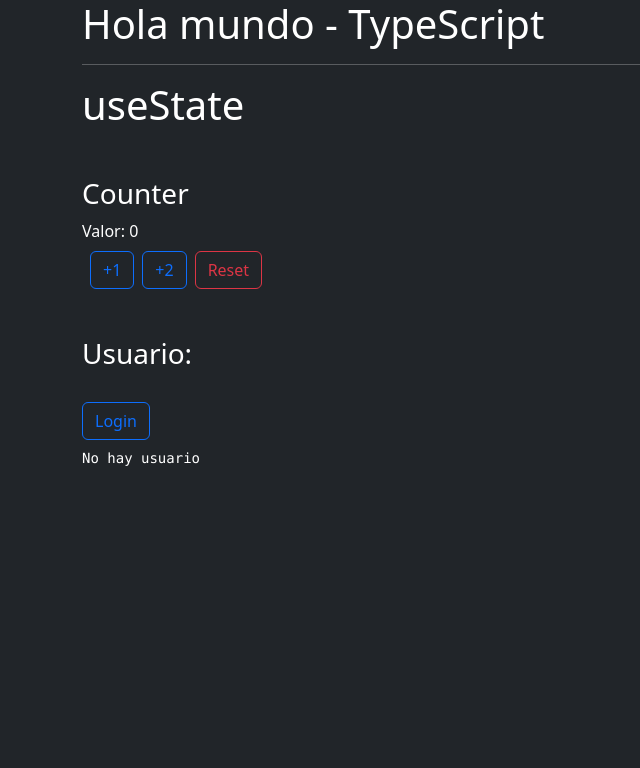
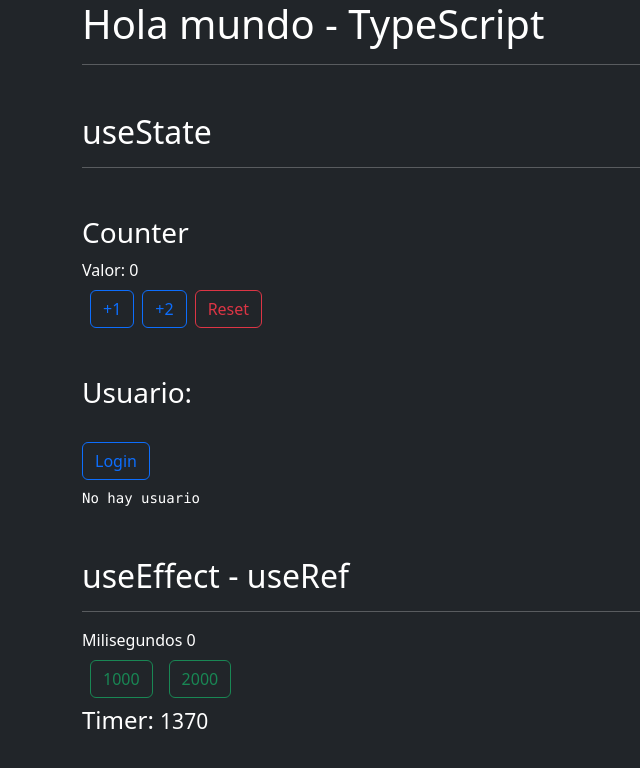
Before and after one commit to axSheru/react-typescript, a React (Create React App) app: page / in a window 1280 px wide. Shown: the top 768 px of the page, without its empty margins (0-640 px from the left). Built offline with nearby package versions, Linux system fonts and the light colour scheme.

Commit message:
FEAT: Created excercise using typescript, useEffect and useRef.

```diff
--- a/src/App.tsx
+++ b/src/App.tsx
@@ -1,4 +1,5 @@
 import { Counter } from "./components/Counter";
+import { TimerPadre } from "./components/TimerPadre";
 import { Usuario } from "./components/Usuario";
 
 function App() {
@@ -8,9 +9,14 @@
       <hr />
 
 
-      <h1>useState</h1>
+      <h2 className="mt-5">useState</h2>
+      <hr />
       <Counter />
       <Usuario />
+
+      <h2 className="mt-5">useEffect - useRef</h2>
+      <hr />
+      <TimerPadre />
     </>
   );
 }
--- /dev/null
+++ b/src/components/Timer.tsx
@@ -0,0 +1,24 @@
+import { useEffect, useRef, useState } from 'react';
+
+type TimerArgs = {
+    milisegundos: number,
+};
+
+export const Timer = ( { milisegundos }: TimerArgs ) => {
+
+    const [segundos, setSegundos] = useState(0);
+    const ref = useRef<NodeJS.Timeout>();
+
+    useEffect(() => {
+        ref.current && clearInterval( ref.current );
+
+        ref.current = setInterval( () => setSegundos( s => s + 1 ), milisegundos );
+    }, [ milisegundos ]);
+
+
+    return (
+        <>
+            <h4>Timer: <small>{ segundos }</small></h4>
+        </>
+    );
+};
--- /dev/null
+++ b/src/components/TimerPadre.tsx
@@ -0,0 +1,29 @@
+import { Timer } from "./Timer";
+import { useState } from 'react';
+
+export const TimerPadre = () => {
+
+    const [milisegundos, setMilisegundos] = useState(0);
+
+    return (
+        <>
+            <span>Milisegundos { milisegundos }</span>
+            <br />
+
+            <button
+                className="btn btn-outline-success mx-2 my-2"
+                onClick={ () => setMilisegundos( 1000 ) }
+            >
+                1000
+            </button>
+            <button
+                className="btn btn-outline-success mx-2 my-2"
+                onClick={ () => setMilisegundos( 2000 ) }
+            >
+                2000
+            </button>
+
+            <Timer milisegundos={ milisegundos } />
+        </>
+    );
+};
```
